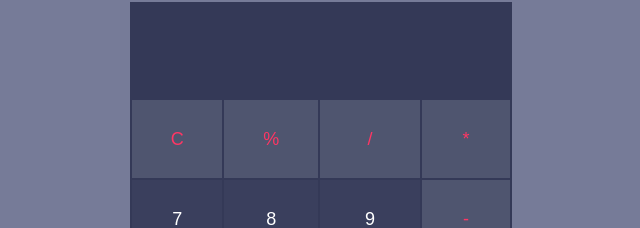
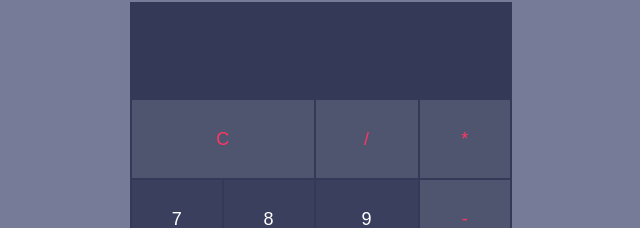
Before and after one commit to felipeDesenvolvedor/calculadora-react, a React (Create React App) app: page / in a window 1280 px wide. Shown: the part 149-377 px from the top of the page, without its empty margins (319-959 px from the left). Built offline with nearby package versions, Linux system fonts and the light colour scheme.

Commit message:
Ajustes de layout

```diff
--- a/src/components/Teclado.js
+++ b/src/components/Teclado.js
@@ -131,7 +131,6 @@ class Teclado extends React.Component{
                 <div className="teclado">
 
                     <Button onClick={this.clear} className="button__c">C</Button>
-                    <Button onClick={this.porcentagem} className="button__porcent">%</Button>
                     <Button onClick={this.handleOperation} className="button__divisao">/</Button>
                     <Button onClick={this.handleOperation} className="button__multip">*</Button>
 
--- a/src/style/teclado.css
+++ b/src/style/teclado.css
@@ -2,7 +2,7 @@
     display:grid;
     grid-template: 80px 80px 80px 80px 80px / auto auto auto auto;
     grid-template-areas:
-    "c porcent divisao multip"
+    "c c divisao multip"
     "sete oito nove subtr"
     "quatro cinco seis soma"
     "um dois tres equal"
```
